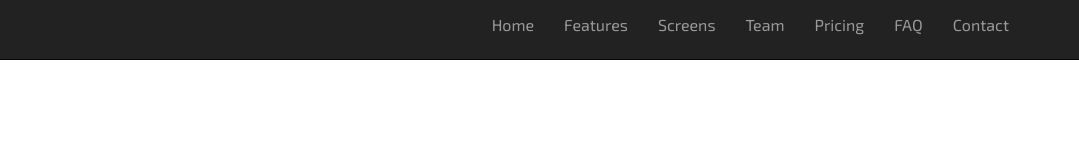
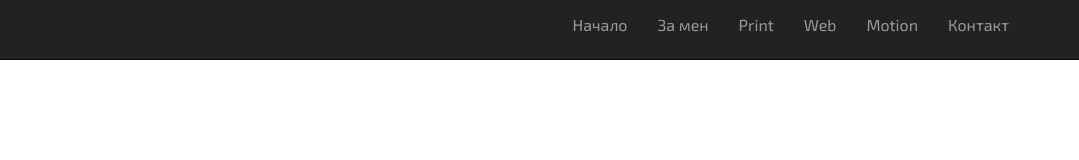
Before and after one commit to dobrian4ik/WF-competition, a plain HTML site: page index.html in a window 1280 px wide. Shown: the full height of the page, 201-1280 px from the left. Drawn offline with nearby package versions, Linux system fonts and the light colour scheme.

Commit message:
second commit

```diff
--- a/index.html
+++ b/index.html
@@ -38,13 +38,12 @@
 
 					<nav id="navigation-menu" class="collapse navbar-collapse"  role="navigation">
 					  <ul class="nav navbar-nav navbar-right">
-						<li><a id="GoToHome" class="selected-nav" href="#top-page-banner">Home</a></li>
-						<li><a id="GoToFeatures" href="#features">Features</a></li>
-						<li><a id="GoToScreens" href="#screens">Screens</a></li>
-						<li><a id="GoToTeam" href="#team">Team</a></li>
-						<li><a id="GoToPricing" href="#pricing">Pricing</a></li>
-						<li><a id="GoToFaq" href="#faq">FAQ</a></li>
-						<li><a id="GoToContact" href="#contact">Contact</a></li>
+						<li><a id="GoToHome" class="selected-nav" href="#">Начало</a></li>
+						<li><a id="GoToFeatures" href="#">За мен</a></li>
+						<li><a id="GoToScreens" href="#">Print</a></li>
+						<li><a id="GoToTeam" href="#">Web</a></li>
+						<li><a id="GoToPricing" href="#">Motion</a></li>
+						<li><a id="GoToContact" href="#">Контакт</a></li>
 					  </ul>
 					</nav>	 <!-- /.nav-collapse -->
 
```
